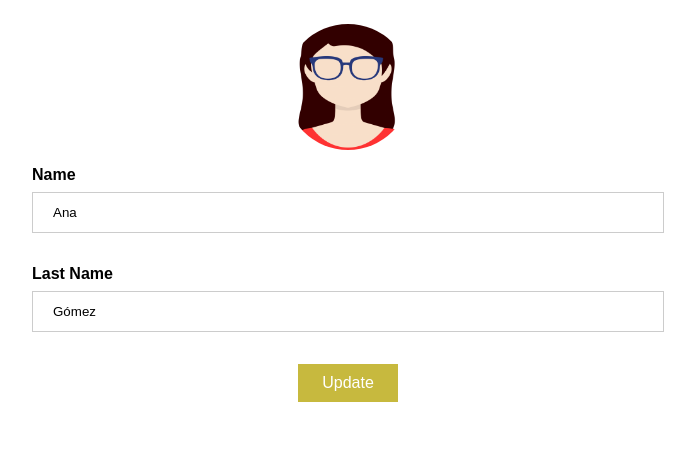
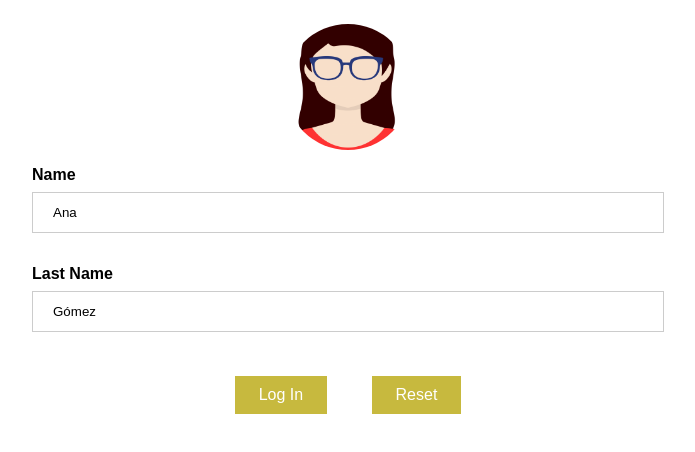
Before and after one commit to AnaGoDel/BootCamp, a plain HTML site: page Lab1-AnaGomez/index.html in a window 1280 px wide. Shown: the whole page, without its empty margins (292-987 px from the left). Drawn offline with Linux system fonts and the light colour scheme.

Commit message:
Boton reset

```diff
--- a/Lab1-AnaGomez/css/site.css
+++ b/Lab1-AnaGomez/css/site.css
@@ -27,8 +27,13 @@ input {
   box-sizing: border-box;
 }
 
-.update {
+.actions {
   text-align: center;
+}
+
+.command {
+  padding: 12px 20px;
+  display: inline-block;
 }
 
 button {
--- a/Lab1-AnaGomez/index.html
+++ b/Lab1-AnaGomez/index.html
@@ -23,8 +23,13 @@
             <input type="text" id="lastName">
         </div>
 
-        <div class="update">
-            <button type="button" onclick="console.log(document.getElementById('lastName').value)">Update</button>
+        <div class="actions">
+            <div class="command">
+                <button type="button" onclick="console.log(document.getElementById('lastName').value)">Log In</button>
+            </div>
+            <div class="command">
+                <button type="button" onclick="document.getElementById('name').value = ' '; document.getElementById('lastName').value = ' '">Reset</button>
+            </div>
         </div>
     </div>
     <script src="js/demo.js"></script>
```
Also changed, not shown: Lab1-AnaGomez/js/demo.js (line endings or trailing spaces).
